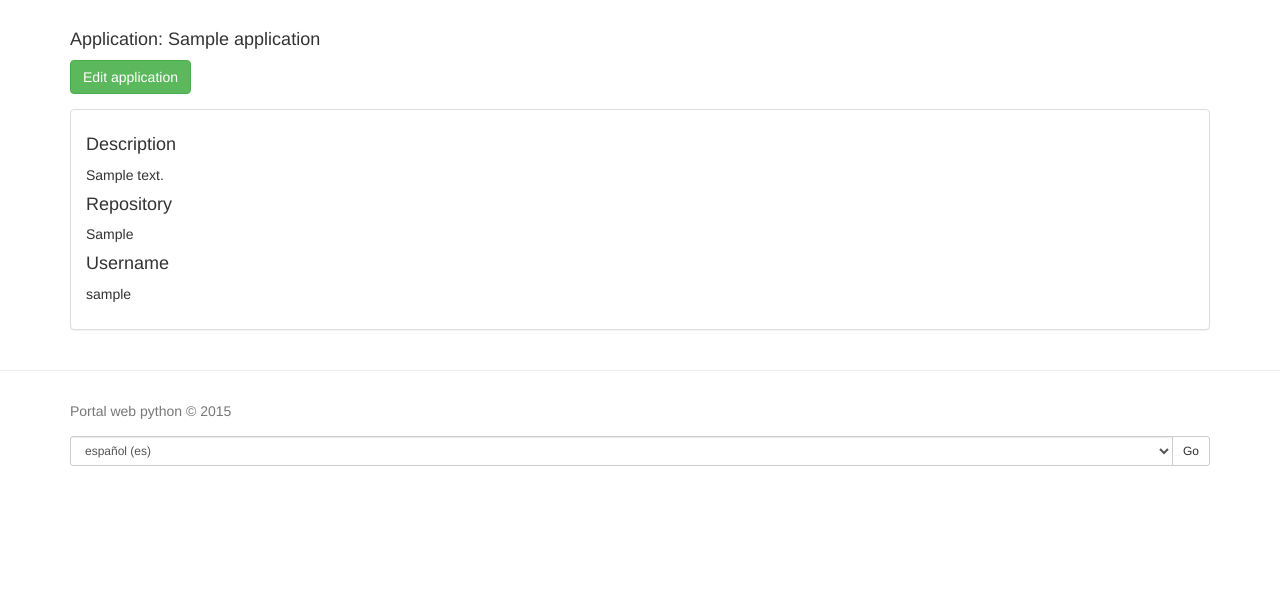
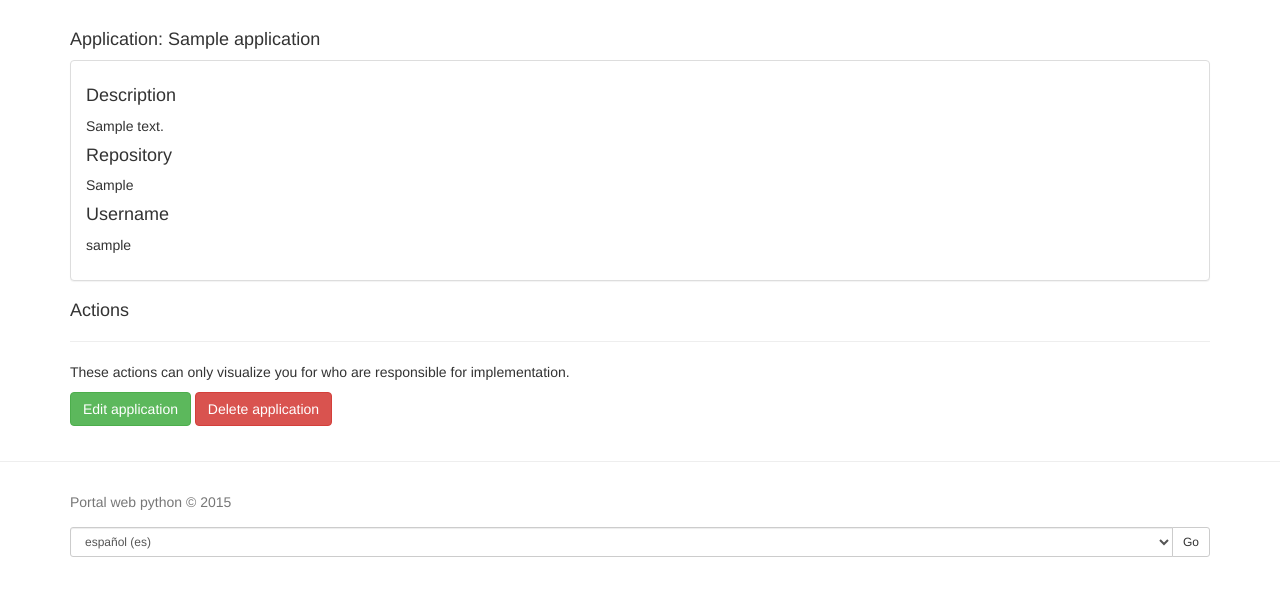
Before and after one commit to walkergitonga/python-web-portal, a Django app: a page that uses templates/applications/view_app.html in a window 1280 px wide. Shown: the part 52-648 px from the top of the page. Run offline with Django 3.2, Linux system fonts and the light colour scheme; a user stored in the database is signed in; tables that the repository leaves empty hold one stand-in row (values such as "Sample post"); some libraries are stand-ins or nearby versions.

Commit message:
Edit application and delete application

```diff
--- a/apps/applications/models.py
+++ b/apps/applications/models.py
@@ -6,6 +6,6 @@ class Applications(models.Model):
 
 	idapp = models.AutoField(primary_key=True)
 	iduser = models.ForeignKey(User, db_index=True)
-	name = models.CharField(max_length=250, null=False, blank=False)
+	name = models.CharField(max_length=250, unique=True, null=False, blank=False)
 	description = models.TextField(null=False, blank=False)
 	repository = models.CharField(max_length=250, null=False, blank=False)
--- a/apps/applications/urls.py
+++ b/apps/applications/urls.py
@@ -2,7 +2,8 @@ from django.conf.urls import url
 from django.contrib.auth.decorators import login_required
 
 from apps.applications.views import (ApplicationsView, ApplicationsAddView,
-									ApplicationSeeView, ApplicationEditView)
+									ApplicationSeeView, ApplicationEditView,
+									ApplicationDeleteView)
 
 urlpatterns = [
     url(r'^applications/$',
@@ -13,4 +14,6 @@ urlpatterns = [
     	login_required(ApplicationSeeView.as_view()), name='applications_view'),
     url(r'^application_edit/(?P<name>.+)/(?P<username>.+)/$',
     	login_required(ApplicationEditView.as_view()), name='application_edit'),
+    url(r'^application_delete/(?P<name>.+)/(?P<username>.+)/$',
+    	login_required(ApplicationDeleteView.as_view()), name='application_delete'),
 ]
--- a/apps/applications/views.py
+++ b/apps/applications/views.py
@@ -1,7 +1,7 @@
 # -*- coding: UTF-8 -*-
 from django.contrib import messages
 from django.contrib.auth.models import User
-from django.http import Http404
+from django.http import Http404, HttpResponseRedirect
 from django.shortcuts import render, get_object_or_404
 from django.utils.translation import ugettext_lazy as _
 from django.views.generic import View
@@ -21,7 +21,7 @@ class ApplicationsView(View):
 
 	def get(self, request, *args, **kwargs):
 
-		apps = Applications.objects.all()
+		apps = Applications.objects.all().order_by("name")
 
 		pag = helper_paginator(self, request, apps, 15, 'apps')
 
@@ -133,3 +133,25 @@ class ApplicationEditView(FormView):
 		else:
 			messages.error(request, _("Form invalid"))
 			return self.form_invalid(form, **kwargs)
+
+'''
+	This view will delete one application
+'''
+class ApplicationDeleteView(View):
+
+	def get(self, request, name, username, *args, **kwargs):
+
+		#Previouly verify that exists the app
+		us = get_object_or_404(User, username=username)
+		iduser = us.id
+		app = get_object_or_404(Applications, name=name, iduser_id=iduser)
+
+		iduser_app = app.iduser_id
+
+		#If my user delete
+		if request.user.id == iduser_app:
+			Applications.objects.filter(name=name, iduser_id=iduser).delete()
+		else:
+			raise Http404
+
+		return HttpResponseRedirect("/applications/")
--- a/templates/applications/view_app.html
+++ b/templates/applications/view_app.html
@@ -7,9 +7,6 @@
 <div class="container">
 
 	<h4>{% trans "Application" %}: {{app.name}}</h4>
-	{% if app.iduser.id == user.id %}
-	<a href="/application_edit/{{app.name}}/{{app.iduser.username}}" class="btn btn-success" style="margin-bottom: 15px">{% trans "Edit application" %}</a>
-	{% endif %}
 	<div class="panel panel-default">
 	  	<div class="panel-body">
 
@@ -25,6 +22,14 @@
 	  	</div>
 	</div>
 
+	{% if app.iduser.id == user.id %}
+		<h4>{% trans "Actions" %}</h4>
+		<hr>
+		<p>{% trans "These actions can only visualize you for who are responsible for implementation." %}</p>
+		<a href="/application_edit/{{app.name}}/{{app.iduser.username}}" class="btn btn-success" style="margin-bottom: 15px">{% trans "Edit application" %}</a>
+		<a href="/application_delete/{{app.name}}/{{app.iduser.username}}" class="btn btn-danger" style="margin-bottom: 15px">{% trans "Delete application" %}</a>
+	{% endif %}
+
 </div>
 
 {% endblock %}
```
